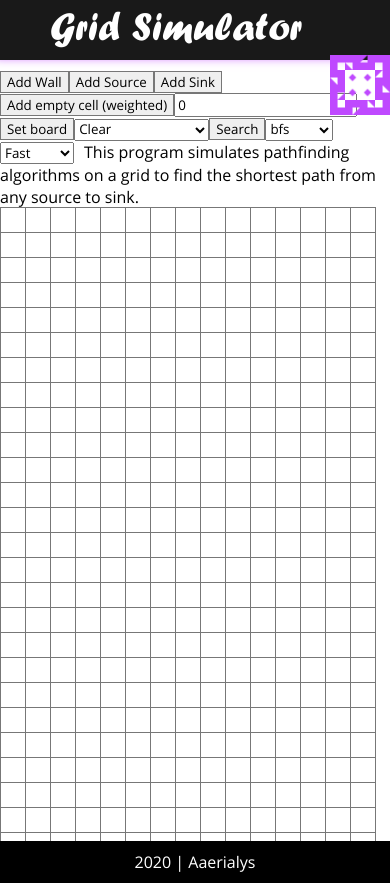
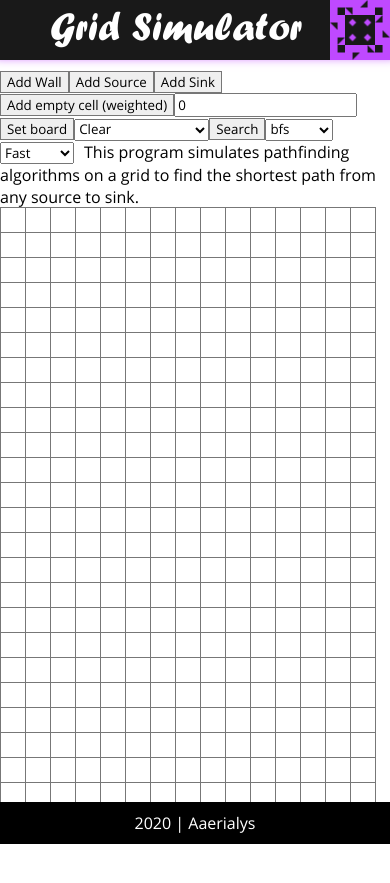
Before and after one commit to zzaria/maze-simulator, a React (Create React App) app: page / in a window 390 px wide. After the commit the page ends 844 px from the top, so only its background shows below. Built offline with nearby package versions, Linux system fonts and the light colour scheme.

Commit message:
mobile friendly

```diff
--- a/src/App.js
+++ b/src/App.js
@@ -2,7 +2,8 @@ import React from 'react';
 import './App.css';
 import logo from './assets/images/logo.png'
 
-var H=Math.floor(window.innerHeight/25)-6,W=Math.floor(window.innerWidth/25);
+var H=Math.floor((window.innerHeight-110-25*Math.ceil(1800/window.innerWidth))/25),W=Math.floor(window.innerWidth/25);
+console.log(22*Math.ceil(1800/window.innerWidth));
 var color=["white", "lime", "red", "black", "#f37fff", "#bf49ff","gold"];
 var display=Array(H).fill().map(()=>Array(W));
 function Cell(props){
--- a/src/index.css
+++ b/src/index.css
@@ -53,7 +53,7 @@ header a{
 }
 header img{
 	height:60px;
-	margin:0px 0px 0px 100px;
+	margin:0px;
 	float:right;
 }
 header h1{
```
